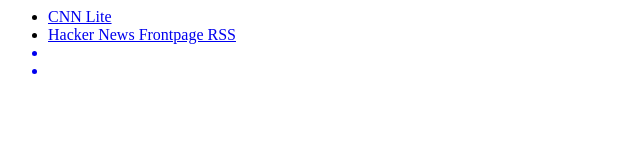
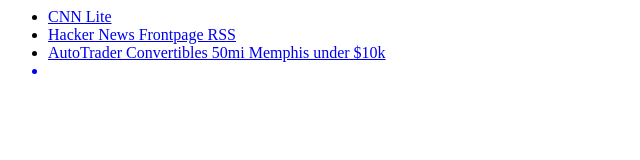
Before and after one commit to swordstyle/swordstyle.github.io, a plain HTML site: page hello-world/home.html in a window 1280 px wide. Shown: the whole page, without its empty margins (0-640 px from the left). Drawn offline with Linux system fonts and the light colour scheme.

Commit message:
Update home.html

```diff
--- a/hello-world/home.html
+++ b/hello-world/home.html
@@ -6,7 +6,7 @@
   <ul>
     <li><a href="https://lite.cnn.io/en">CNN Lite</li>
     <li><a href="https://hnrss.org/frontpage">Hacker News Frontpage RSS</li>
-    <li></li>
+    <li><a href="https://www.autotrader.com/cars-for-sale/Convertible/Germantown+TN-38138?zip=38138&startYear=1981&endYear=2019&vehicleStyleCodes=CONVERT&searchRadius=50&maxPrice=10000&sortBy=relevance&numRecords=100&firstRecord=0">AutoTrader Convertibles 50mi Memphis under $10k</li>
     <li></li>
   </ul>
 </body>
```
